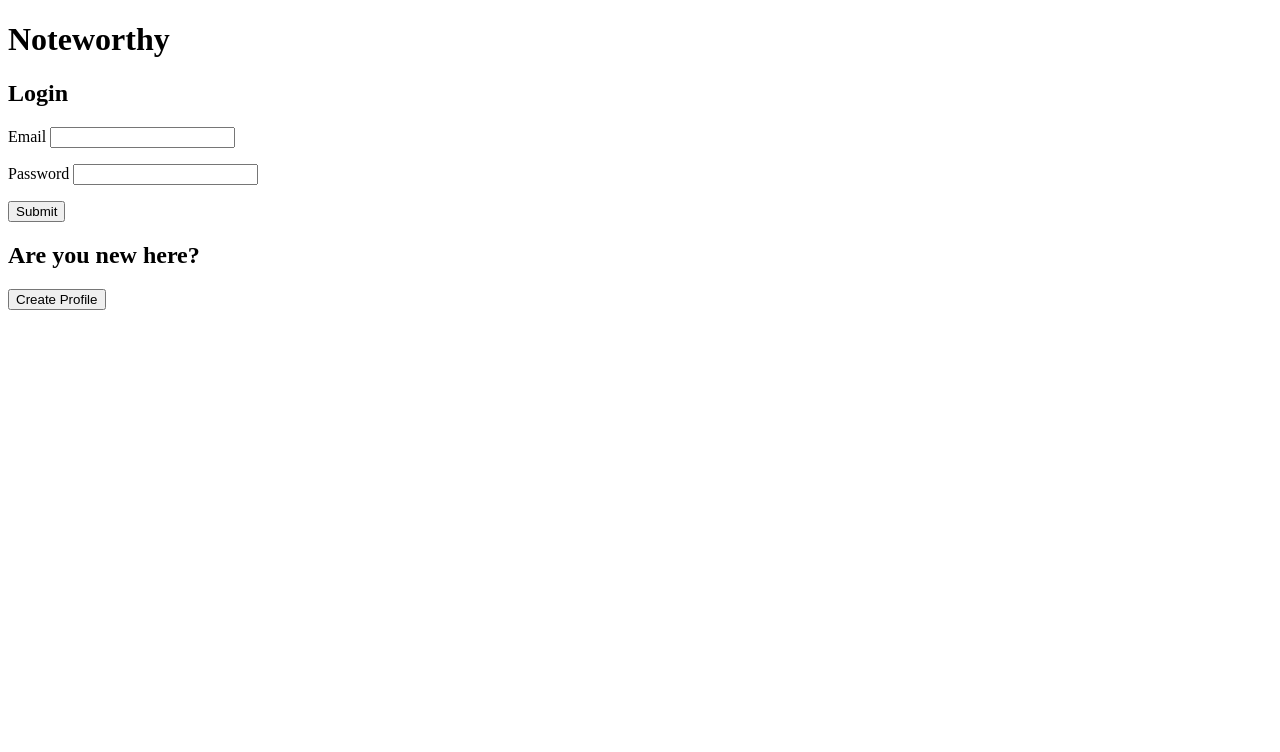
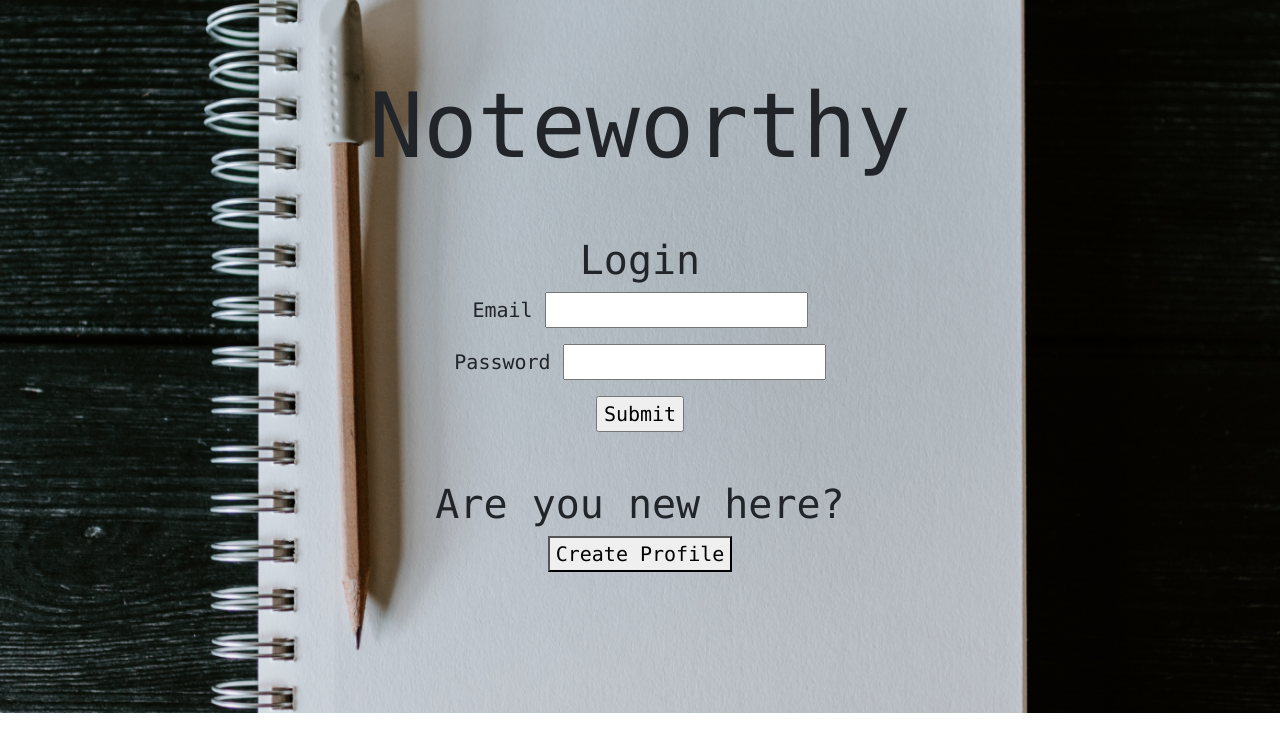
Before and after one commit to akreese/Noteworthy, a Flask app: page / in a window 1280 px wide. Shown: the top 752 px of the page. Run offline with Flask 3, Linux system fonts and the light colour scheme; grey boxes are pictures that could not be loaded.

Commit message:
updating CSS

```diff
--- a/static/CSS/noteworthy.css
+++ b/static/CSS/noteworthy.css
@@ -1,4 +1,33 @@
-.homepage {
-    background: url("homepage.jpg") no-repeat center center;
+body#homepage.container {
+    background: url("/static/homepage.jpg") no-repeat center center;
     background-size: cover;
 }
+h1 {
+    text-align: center;
+    font-family: "Lucida Console", Courier, monospace;;
+    font-weight: 550;
+    font-size: 90px;
+
+}
+h2 {
+    text-align: center;
+    font-family: "Lucida Console", Courier;
+    font-weight: 400;
+    font-size: 40px;
+}
+#login_form {
+    text-align: center;
+    font-family: "Lucida Console", Courier;
+    font-size: 20px;
+}
+.create_login_button {
+    text-align: center;
+    font-family: "Lucida Console", Courier;
+    font-size: 20px;
+}
+
+#new_user_form {
+    text-align: center;
+    font-family: "Lucida Console", Courier;
+    font-size: 20px;
+}
--- a/templates/base.html
+++ b/templates/base.html
@@ -3,7 +3,7 @@
     <head>
         <meta charset="utf-8">
         <meta name="viewport" content="width=device-width">
-        <!-- <link href="https://cdn.jsdelivr.net/npm/bootstrap@5.0.1/dist/css/bootstrap.min.css" rel="stylesheet" integrity="sha384-+0n0xVW2eSR5OomGNYDnhzAbDsOXxcvSN1TPprVMTNDbiYZCxYbOOl7+AMvyTG2x" crossorigin="anonymous"> -->
+        <link href="https://cdn.jsdelivr.net/npm/bootstrap@5.0.1/dist/css/bootstrap.min.css" rel="stylesheet" integrity="sha384-+0n0xVW2eSR5OomGNYDnhzAbDsOXxcvSN1TPprVMTNDbiYZCxYbOOl7+AMvyTG2x" crossorigin="anonymous">
         <link rel="stylesheet" href="/static/CSS/noteworthy.css">
         <title>
             {% block title %}{% endblock %}
--- a/templates/createList.html
+++ b/templates/createList.html
@@ -39,5 +39,5 @@
         <h3></h3>Finished?</h3>
         <button id="finished_button" type="button">Go Back To Profile</button>
     </form>
-    <script src="/static/createList.js"></script>
+    <script src="/static/JS/createList.js"></script>
 {% endblock %}
--- a/templates/form.html
+++ b/templates/form.html
@@ -54,5 +54,5 @@
 
         <input id="form_submit" type="submit">
     </form>
-    <script src="/static/form.js"></script>
+    <script src="/static/JS/form.js"></script>
 {% endblock %}
--- a/templates/homepage.html
+++ b/templates/homepage.html
@@ -2,9 +2,14 @@
 {% block title %}Noteworthy Homepage{% endblock %}
 
 {% block body %}
-<p class="homepage">
+<body id="homepage" class="container">
+    <!-- <div class="container"></div> -->
+    <br>
+    <br>
+    <br>
         <h1>Noteworthy</h1>
-
+        <br>
+        <br>
         <h2>Login</h2>
         <form id= "login_form">
             <p id="email">
@@ -17,10 +22,13 @@
 
             <input id="login_button" type="submit">
         </form>
-
+        <br>
+        <br>
         <h2>Are you new here?</h2>
+        <div class="create_login_button">
             <button id="create_button" type="button">Create Profile</button>
-
-    <script src="/static/noteworthy.js"></script>
-</p>
+        </div>
+        <script src="/static/JS/noteworthy.js"></script>
+    <!-- </div> -->
+</body>
 {% endblock %}
--- a/templates/profile.html
+++ b/templates/profile.html
@@ -18,5 +18,5 @@
         <br>
         {% endfor %}
 
-    <script src="/static/userProfile.js"></script>
+    <script src="/static/JS/userProfile.js"></script>
 {% endblock %}
```
Also changed, not shown: templates/newuser.html (+7 -2 lines), 1 other file. Lines whose indentation alone changed are shown as unchanged.
